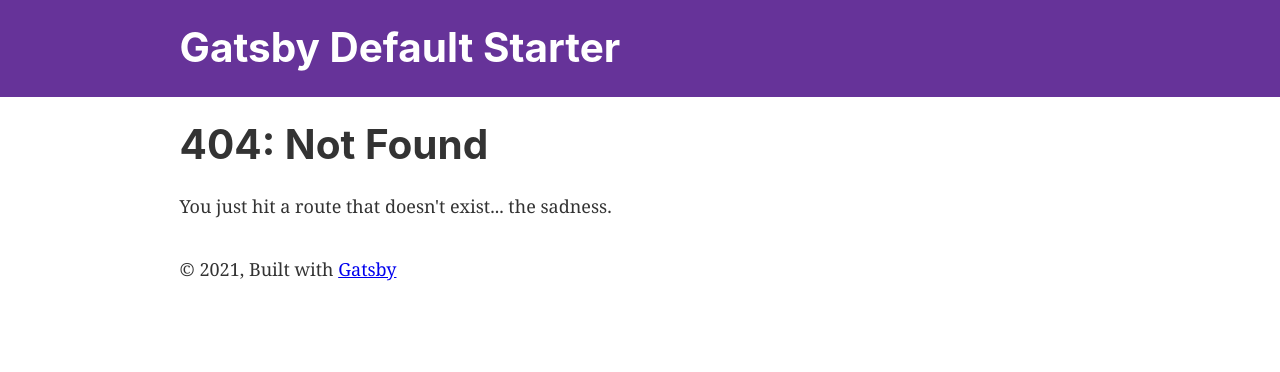
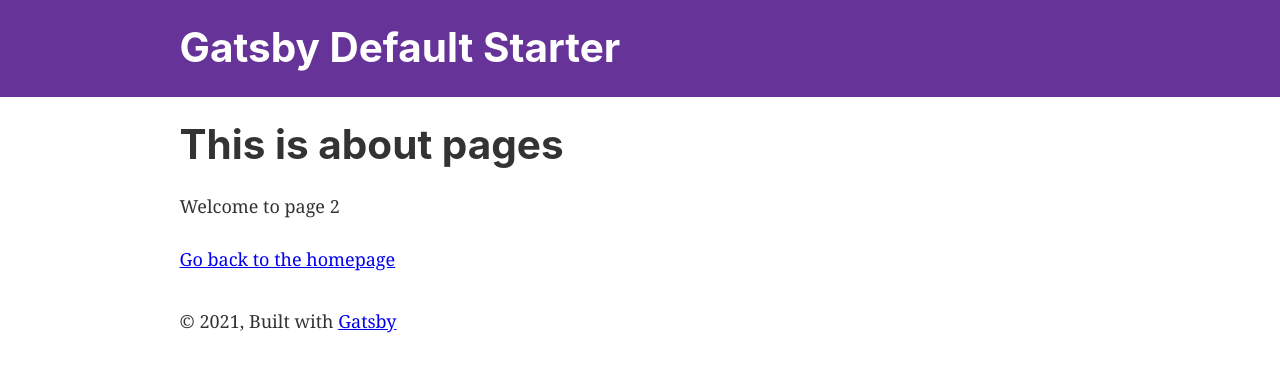
Before and after one commit to chulijimmi/web-client-spbu, a Gatsby site: page /about in a window 1280 px wide. Before the commit this address had no page. Built offline with nearby package versions, Linux system fonts and the light colour scheme; Gatsby itself is replaced by a stand-in of ours.

Commit message:
add about page

```diff
--- /dev/null
+++ b/src/pages/about.js
@@ -0,0 +1,15 @@
+import React from "react"
+import { Link } from "gatsby"
+import Layout from "../components/layout"
+import SEO from "../components/seo"
+
+const About = () => (
+  <Layout>
+    <SEO title="Page two" />
+    <h1>This is about pages</h1>
+    <p>Welcome to page 2</p>
+    <Link to="/">Go back to the homepage</Link>
+  </Layout>
+)
+
+export default About
--- a/src/pages/index.js
+++ b/src/pages/index.js
@@ -16,6 +16,7 @@
     </div>
     <Link to="/page-2/">Go to page 2</Link> <br />
     <Link to="/using-typescript/">Go to "Using TypeScript"</Link>
+    <Link to="/about">About</Link>
   </Layout>
 )
 
```
